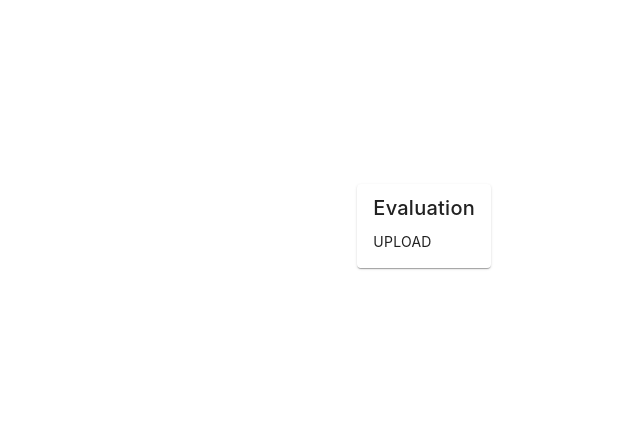
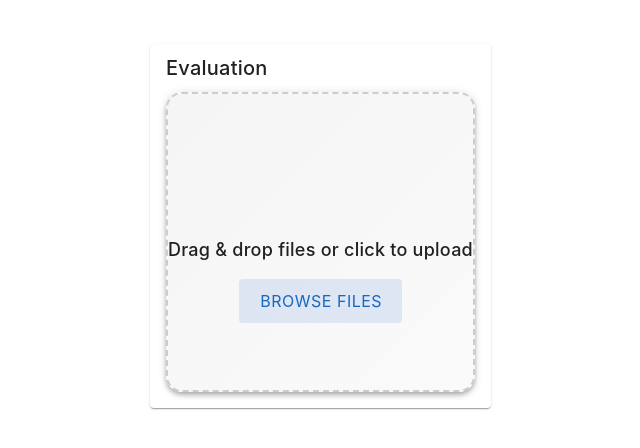
Before and after one commit to alex1431999/QHack-Frontend, a Vue app: page / in a window 1280 px wide. Shown: the part 174-622 px from the top of the page, without its empty margins (149-789 px from the left). Built offline with nearby package versions, Linux system fonts and the light colour scheme; the HTML template or start-up script is replaced by a standard one.

Commit message:
feat: implement upload drop zone

```diff
--- a/src/components/UploadPitchDeck.vue
+++ b/src/components/UploadPitchDeck.vue
@@ -1,7 +1,128 @@
-<script setup lang="ts">
+<template>
+  <v-card
+    class="dropzone"
+    :class="{ 'drop-active': isDragging }"
+    elevation="4"
+    @dragover.prevent="handleDragOver"
+    @dragleave="handleDragLeave"
+    @drop.prevent="handleDrop"
+  >
+    <div class="content">
+      <v-icon
+        class="upload-icon"
+        size="64"
+        :class="{ 'icon-animate': isDragging }"
+      >
+        mdi-cloud-upload
+      </v-icon>
+      <div class="text">
+        {{ isDragging ? 'Drop your files here!' : 'Drag & drop files or click to upload' }}
+      </div>
+      <v-btn
+        class="mt-4 upload-btn"
+        color="primary"
+        size="large"
+        variant="tonal"
+        @click="triggerFileDialog"
+      >
+        Browse Files
+      </v-btn>
+      <input
+        ref="fileInput"
+        type="file"
+        multiple
+        class="d-none"
+        @change="handleFileChange"
+      />
+    </div>
+  </v-card>
+</template>
 
+<script lang="ts" setup>
+import { ref } from 'vue'
+
+const isDragging = ref(false)
+const fileInput = ref<HTMLInputElement | null>(null)
+
+const emit = defineEmits<{
+  (e: 'upload', files: File[]): void
+}>()
+
+function handleDragOver() {
+  isDragging.value = true
+}
+
+function handleDragLeave() {
+  isDragging.value = false
+}
+
+function handleDrop(event: DragEvent) {
+  isDragging.value = false
+  if (event.dataTransfer?.files) {
+    const files = Array.from(event.dataTransfer.files)
+    emit('upload', files)
+  }
+}
+
+function triggerFileDialog() {
+  fileInput.value?.click()
+}
+
+function handleFileChange(event: Event) {
+  const target = event.target as HTMLInputElement
+  if (target.files) {
+    const files = Array.from(target.files)
+    emit('upload', files)
+    target.value = ''
+  }
+}
 </script>
 
-<template>
-UPLOAD
-</template>
+<style scoped>
+.dropzone {
+  height: 300px;
+  border: 2px dashed #ccc;
+  border-radius: 16px;
+  background: linear-gradient(135deg, #f5f5f5, #fafafa);
+  display: flex;
+  align-items: center;
+  justify-content: center;
+  transition: all 0.3s ease;
+  cursor: pointer;
+}
+
+.dropzone:hover {
+  box-shadow: 0 6px 20px rgba(0, 0, 0, 0.05);
+}
+
+.drop-active {
+  border-color: var(--v-theme-primary);
+  background: linear-gradient(135deg, #e3f2fd, #f0faff);
+  box-shadow: 0 0 16px rgba(33, 150, 243, 0.3);
+}
+
+.content {
+  text-align: center;
+}
+
+.upload-icon {
+  transition: transform 0.3s ease;
+  color: var(--v-theme-primary);
+}
+
+.icon-animate {
+  transform: scale(1.2) rotate(5deg);
+}
+
+.text {
+  font-size: 18px;
+  font-weight: 500;
+  margin-top: 12px;
+}
+
+.upload-btn {
+  font-weight: bold;
+  text-transform: uppercase;
+  letter-spacing: 0.5px;
+}
+</style>
```
